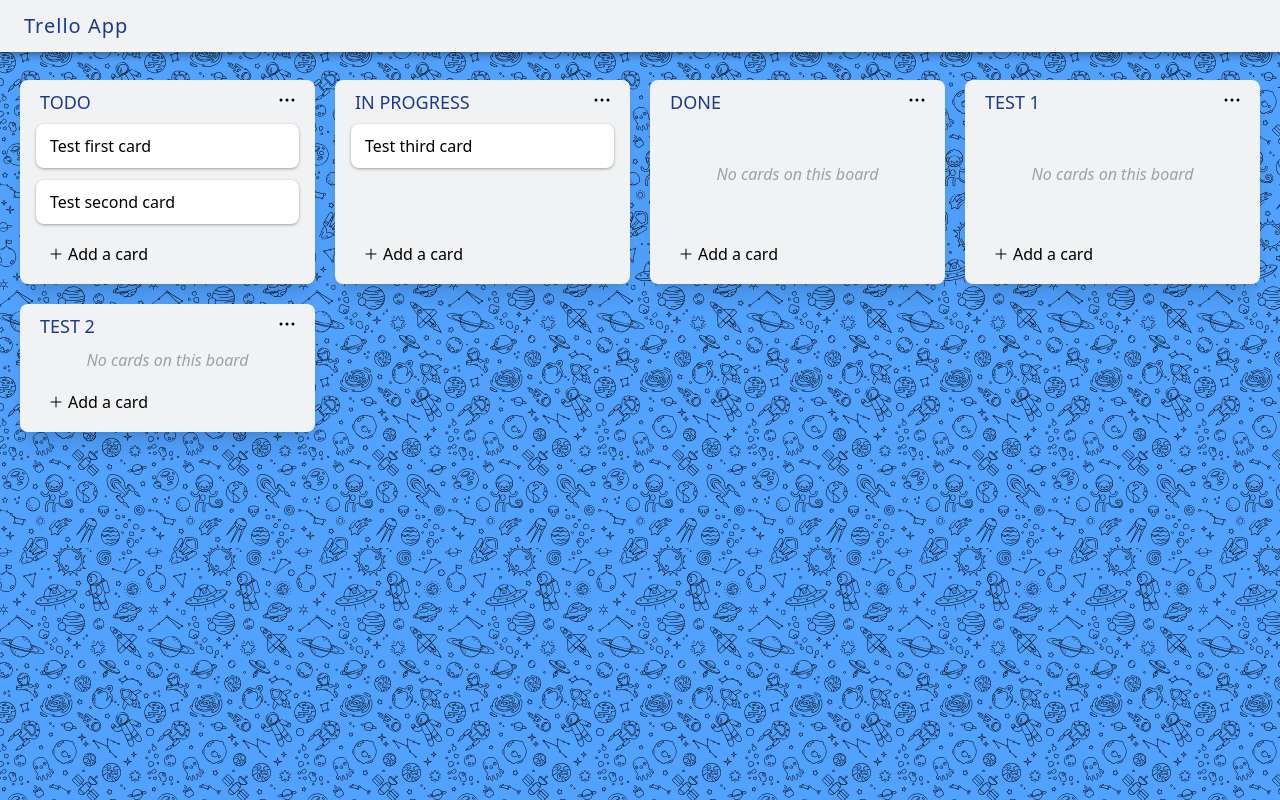
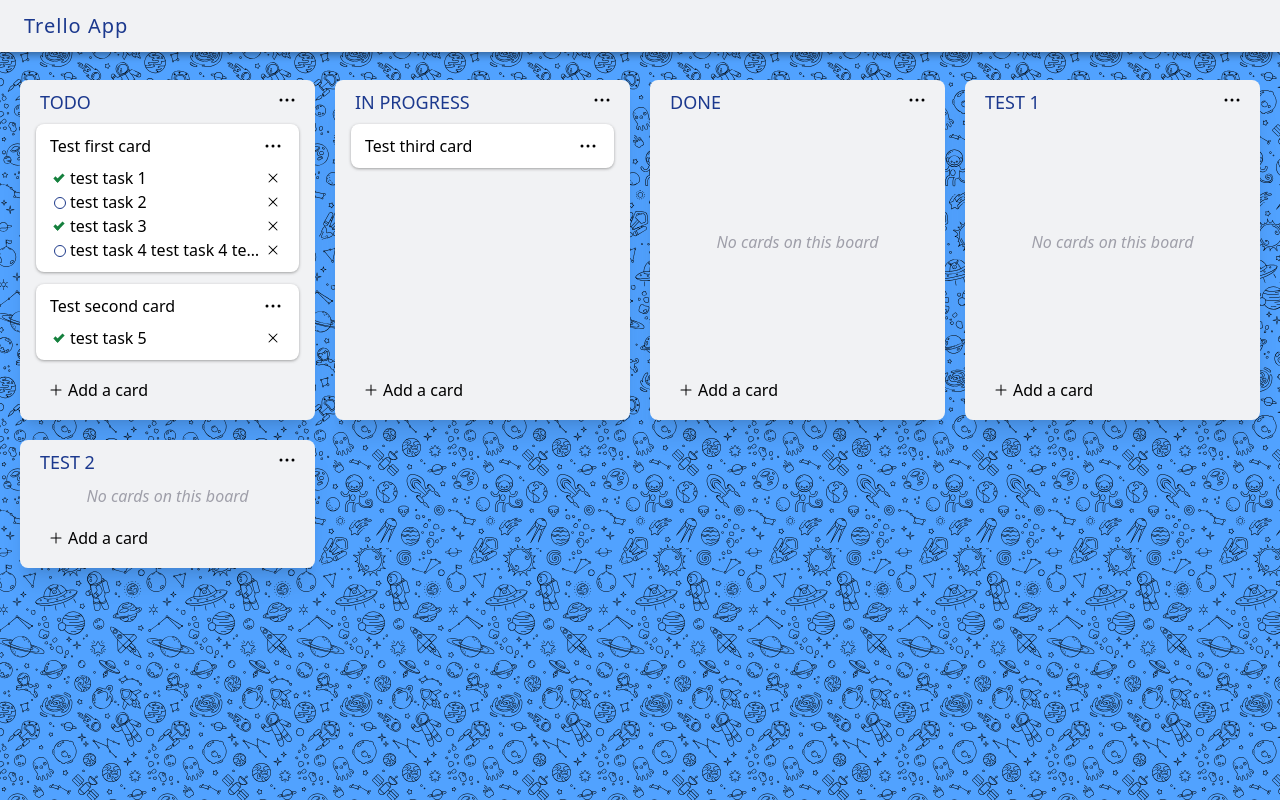
Before and after one commit to tayev021/trello-app, a React (Vite) app: page / in a window 1280 px wide. Built offline with nearby package versions, Linux system fonts and the light colour scheme.

Commit message:
feat: update Card components

```diff
--- a/src/components/Card/Card.tsx
+++ b/src/components/Card/Card.tsx
@@ -1,4 +1,6 @@
 import type { ICard } from '../../types/ICard';
+import { CardHeader } from './CardHeader';
+import { CardMain } from './CardMain';
 
 interface CardProps {
   card: ICard;
@@ -15,7 +17,8 @@
       draggable="true"
       onDragStart={handleDragStart}
     >
-      <h4 className="font-normal">{card.title}</h4>
+      <CardHeader card={card} />
+      <CardMain card={card} />
     </div>
   );
 }
--- /dev/null
+++ b/src/components/Card/CardHeader.tsx
@@ -0,0 +1,44 @@
+import type { ICard } from '../../types/ICard';
+import { useDispatch } from 'react-redux';
+import { Menu } from '../Menu/Menu';
+import { Modal } from '../Modal/Modal';
+import { removeCard } from '../../store/cardsSlice';
+import { HiOutlineEllipsisHorizontal, HiOutlineTrash } from 'react-icons/hi2';
+
+interface CardHeaderProps {
+  card: ICard;
+}
+
+export function CardHeader({ card }: CardHeaderProps) {
+  const dispatch = useDispatch();
+
+  return (
+    <header
+      className="flex justify-between"
+      style={card.tasks.length > 0 ? { marginBottom: '8px' } : {}}
+    >
+      <h4 className="font-normal">{card.title}</h4>
+
+      <Menu.Toggler
+        id={`card-${card.id}-menu`}
+        className="w-6 h-6 rounded-4xl text-2xl hover:bg-[#FFFFFF] hover:shadow-[0_1px_3px_rgba(80,80,80,0.5)] cursor-pointer"
+      >
+        <HiOutlineEllipsisHorizontal />
+      </Menu.Toggler>
+
+      <Menu.List id={`card-${card.id}-menu`}>
+        <Modal.Open windowName={`remove-card-${card.id}`}>
+          <Menu.Button>
+            <HiOutlineTrash /> <span>Remove</span>
+          </Menu.Button>
+        </Modal.Open>
+      </Menu.List>
+
+      <Modal.Window name={`remove-card-${card.id}`}>
+        <Modal.Confirm onConfirm={() => dispatch(removeCard(card.id))}>
+          Are you sure you want to remove "{card.title}" card?
+        </Modal.Confirm>
+      </Modal.Window>
+    </header>
+  );
+}
--- /dev/null
+++ b/src/components/Card/CardMain.tsx
@@ -0,0 +1,18 @@
+import type { ICard } from '../../types/ICard';
+import { Task } from '../Task/Task';
+
+interface CardMainProps {
+  card: ICard;
+}
+
+export function CardMain({ card }: CardMainProps) {
+  return (
+    <main>
+      <ul>
+        {card.tasks.map((task) => (
+          <Task task={task} cardId={card.id} key={task.id} />
+        ))}
+      </ul>
+    </main>
+  );
+}
```
